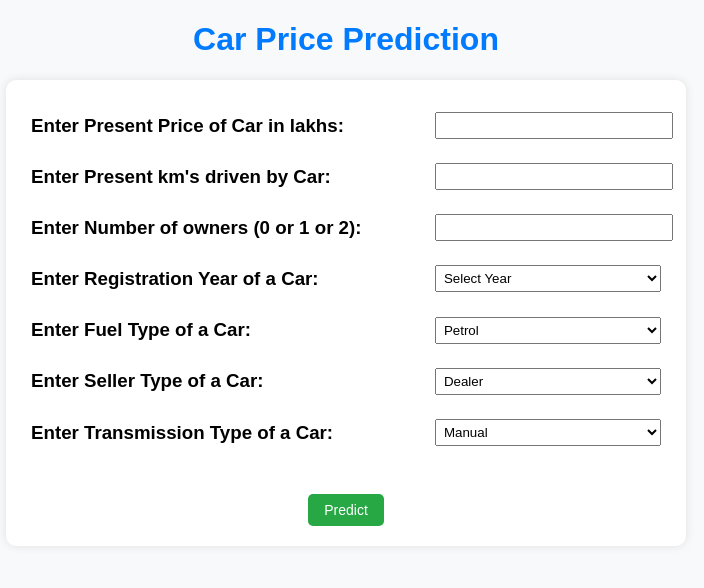
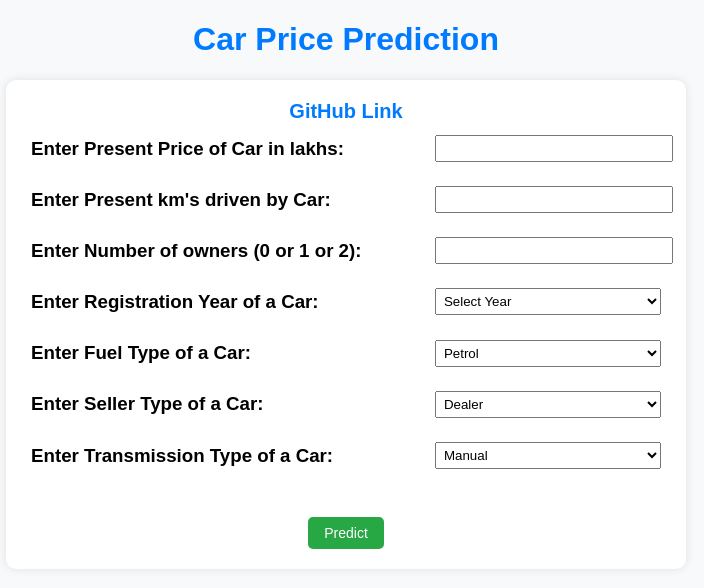
Before and after one commit to shaukatShaikh/car_price_prediction_project, a Flask app: page / in a window 1280 px wide. Shown: the top 588 px of the page, without its empty margins (294-998 px from the left). Run offline with Flask 3, Linux system fonts and the light colour scheme; parts of the project's set-up code (start-up, migrations or seed data) failed here and were passed over.

Commit message:
github link added

```diff
--- a/templates/home.html
+++ b/templates/home.html
@@ -71,6 +71,10 @@
     </center>
 
     <form action="/text" method="post">
+
+	<center>
+            <a href="https://github.com/shaukatShaikh/zomatto" target="_blank" style="font-size: 20px; font-weight: bold; color: #007BFF; text-decoration: none;">GitHub Link</a>
+	</center>
         <table>
             <tr>
                 <td><h3>Enter Present Price of Car in lakhs:</h3></td>
```
Also changed, not shown: templates/'your-background-image.jpg (added), 2 other files.
